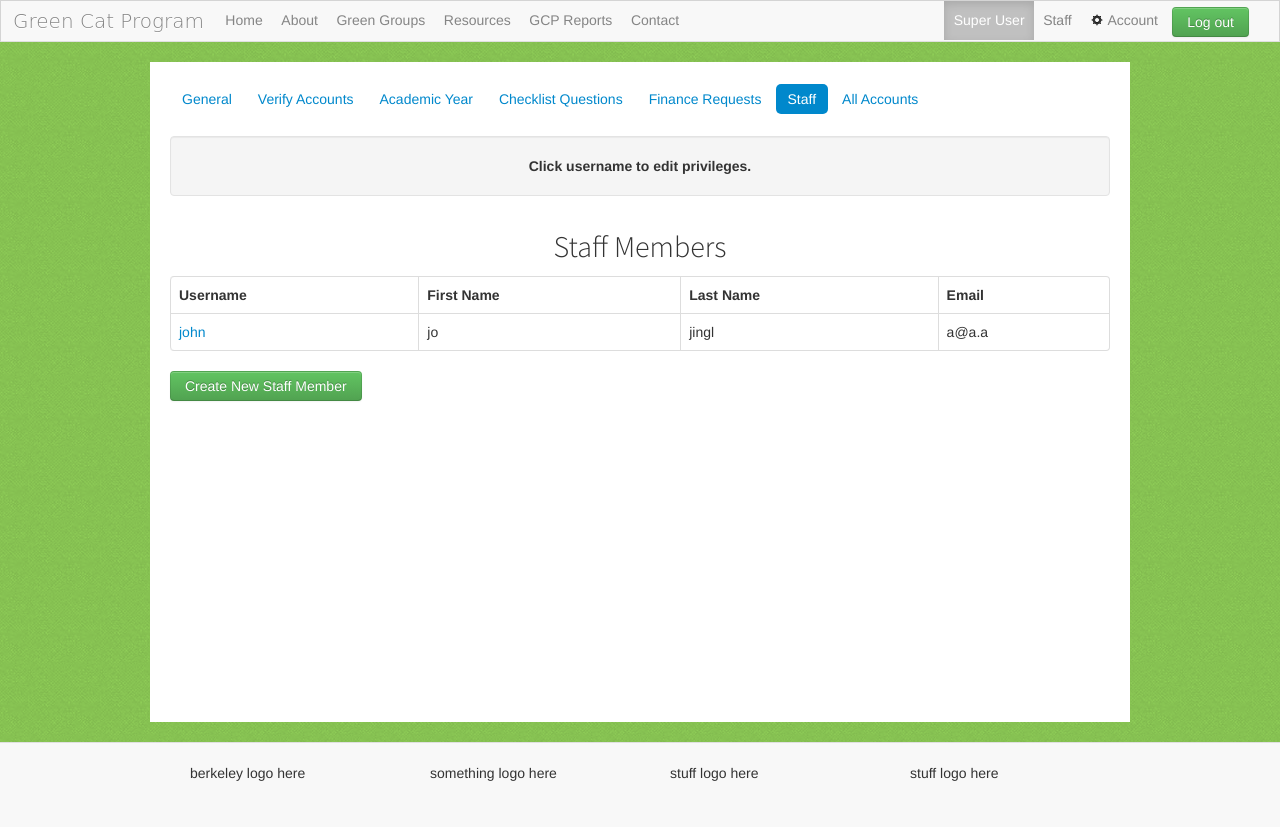
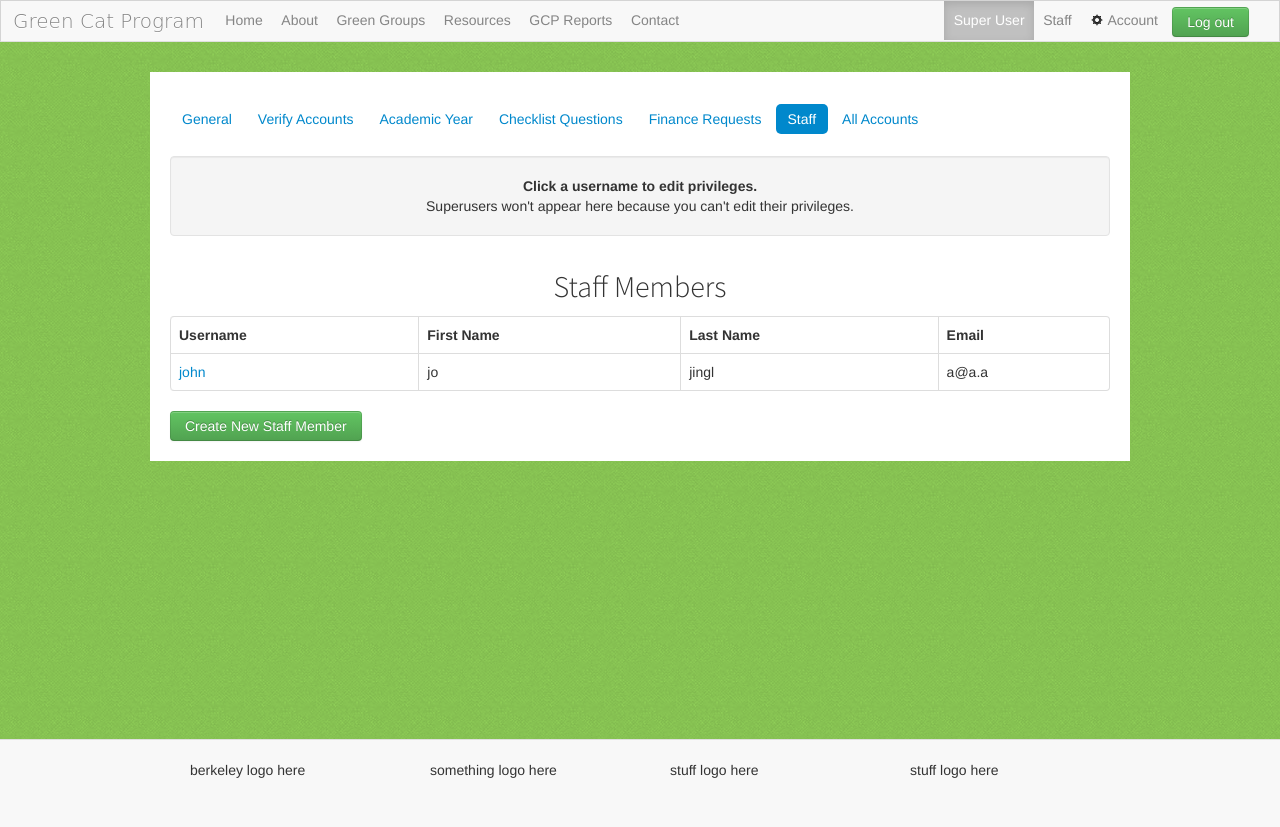
Before and after one commit to exiao/GCP, a Django app: page /superuser/staff/ in a window 1280 px wide. After the commit the page ends 778 px from the top, so only its background shows below. Run offline with Django 3.2, Linux system fonts and the light colour scheme; a user stored in the database is signed in; data comes from the database, SQL or seed files in the repository; parts of the project's set-up code (start-up, migrations or seed data) failed here and were passed over; some libraries are stand-ins or nearby versions; some web fonts are replaced.

Commit message:
footer works

```diff
--- a/GCP/static/style.css
+++ b/GCP/static/style.css
@@ -79,15 +79,21 @@
     /*background-color:#92d35b;*/
     background-repeat:repeat;
     height: 100%;
-    bottom: 0;
+    margin: 0;
+    padding: 0;
+}
+
+#whole-container {
+    min-height:100%;
+    position:relative;
 }
 
 .page-content {
     background-color: white;
     /*height: 100%; */
-    min-height: 80%;
-    margin-bottom: 20px;
+    padding-top: 10px;
     padding-bottom: 20px;
+    min-height: 300px;
 }
 
 .page-stretch {
@@ -97,10 +103,12 @@
 
 html {
     height: 100%;
-    bottom: 0;
-
 }
 
+#inner-body {
+    padding-top:10px;
+    padding-bottom:90px;
+}
 
 .container , .container-fluid{
     width: 980px;
@@ -112,11 +120,11 @@
 }
 
 .header {
-    padding-top:20px;
+    padding-top:0px;
 }
 
 .footer {
-    position: relative;
+    position: absolute;
     bottom: 0;
     margin-bottom: 0;
     padding-bottom: 0;
@@ -125,7 +133,7 @@
     border-width: 1px;
     background-color: rgb(248, 248, 248);;
     padding-top: 20px;
-    height: 8%;
+    height: 40px;
     width: 100%;
     min-width: 982px;
 }
--- a/GCP/templates/base.html
+++ b/GCP/templates/base.html
@@ -27,6 +27,7 @@
 
 </head>
 <body>
+<div id="whole-container">
 
 <div class="navbar">
     <div class="navbar-inner">
@@ -65,6 +66,7 @@
     </div>
 </div>
 
+<div id="inner-body">
 {% block all_content %}
 <div class="container page-content">
 
@@ -73,6 +75,7 @@
 
 </div> <!-- End container -->
 {% endblock %}
+</div>
 
 
 <div class="footer">
@@ -91,5 +94,7 @@
 <script src="/static/bootstrap/js/bootstrap.js"></script>
 {% block post_js %}
 {% endblock %}
+
+</div> <!-- end #whole-container -->
 </body>
 </html>
--- a/GCP/templates/home.html
+++ b/GCP/templates/home.html
@@ -6,7 +6,6 @@
     <img class="center" src="static/powersave.jpg" style="padding-left: 0px; width:980px; height: 175px;" >
     </div>
     -->
-    <br>
 
         <div class="span12">
             <h2> Hi There </h2>
--- a/GCP/templates/superuser/superuser_staff.html
+++ b/GCP/templates/superuser/superuser_staff.html
@@ -6,7 +6,10 @@
     {% if message %}
     <p style="color:red">{{ message }}</p>
     {% endif %}
-    <p style="text-align:center; font-weight:bold;" class="well"> Click username to edit privileges. </p>
+    <p style="text-align:center;" class="well">
+        <b>Click a username to edit privileges.<br></b>
+        Superusers won't appear here because you can't edit their privileges.
+    </p>
 
     <table class="table table-bordered">
         <caption><h2>Staff Members </h2></caption>
```
